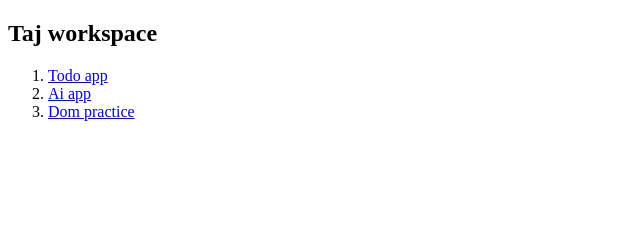
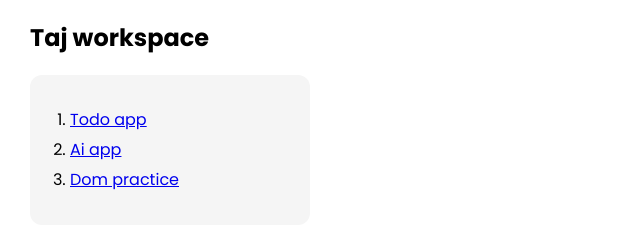
Before and after one commit to tajulkhan/js-practice, a plain HTML site: page index.html in a window 1280 px wide. Shown: the whole page, without its empty margins (0-640 px from the left). Drawn offline with Linux system fonts and the light colour scheme.

Commit message:
ui changes

```diff
--- a/index.html
+++ b/index.html
@@ -4,14 +4,34 @@
     <meta charset="UTF-8">
     <meta name="viewport" content="width=device-width, initial-scale=1.0">
     <title>Master JS</title>
+    <link href="https://fonts.googleapis.com/css2?family=Poppins:ital,wght@0,100;0,200;0,300;0,400;0,500;0,600;0,700;0,800;0,900;1,100;1,200;1,300;1,400;1,500;1,600;1,700;1,800;1,900&display=swap" rel="stylesheet">
+    <style>
+        body{
+            font-family: "Poppins", sans-serif;
+            margin: 0;
+            padding: 0;
+        }
+        .app-card{
+            width: 200px;
+            background-color: #f5f5f5;
+            border-radius: 12px;
+            padding: 30px 40px;
+            line-height: 30px;
+        }
+        .container{
+            margin: 0 30px;
+        }
+    </style>
 </head>
 <body>
-    <h2>Taj workspace</h2>
-    <ol>
-        <li><a href="/todo.html">Todo app</a></li>
-        <li><a href="/ai-app.html">Ai app</a></li>
-        <li><a href="/dom.html">Dom practice</a></li>
-    </ol>
+    <div class="container">
+        <h2>Taj workspace</h2>
+        <ol class="app-card">
+            <li><a href="/todo.html">Todo app</a></li>
+            <li><a href="/ai-app.html">Ai app</a></li>
+            <li><a href="/dom.html">Dom practice</a></li>
+        </ol>
+    </div>
 <script src="assets/js/js.js"></script>
 </body>
 </html>
```
